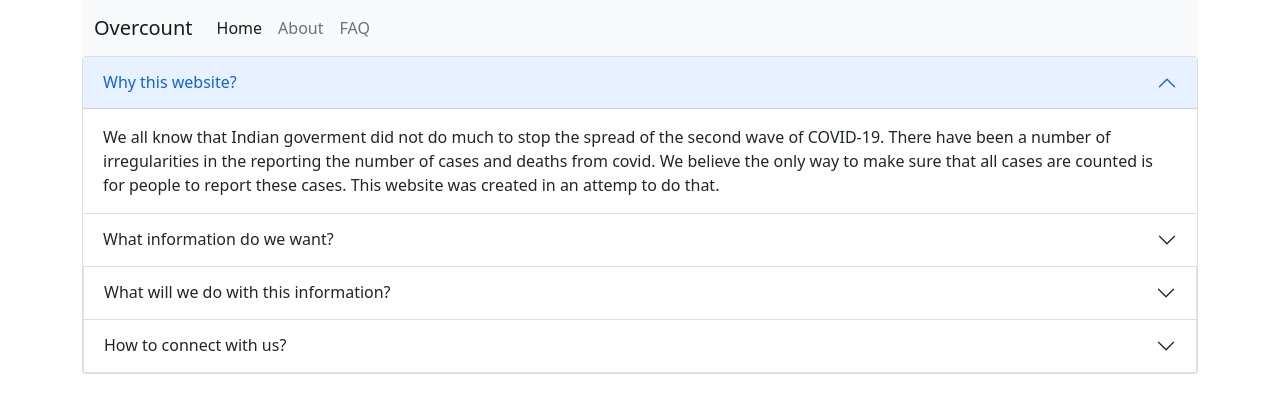
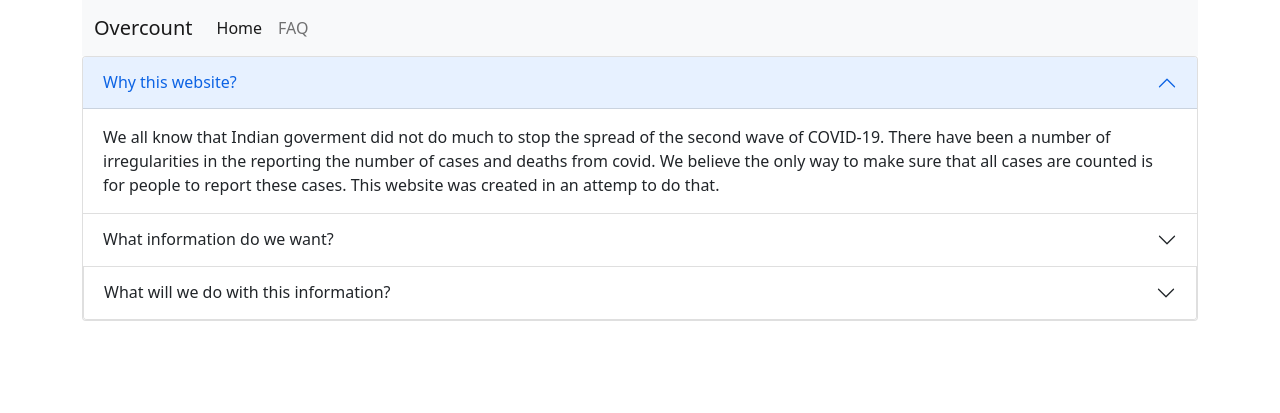
Before and after one commit to shishirpy/overcount-flask, a Flask app: page /faq in a window 1280 px wide. Shown: the top 413 px of the page. Run offline with Flask 2, Linux system fonts and the light colour scheme; some libraries are stand-ins or nearby versions.

Commit message:
updated templates, removed About from nav bar

```diff
--- a/app/templates/base.html
+++ b/app/templates/base.html
@@ -8,7 +8,7 @@
         integrity="sha384-JEW9xMcG8R+pH31jmWH6WWP0WintQrMb4s7ZOdauHnUtxwoG2vI5DkLtS3qm9Ekf"
         crossorigin="anonymous"></script>
     <script type="text/javascript" src="http://ajax.googleapis.com/ajax/libs/jquery/3.5.1/jquery.min.js"></script>
-    <script src={{url_for('static', filename='app.js' ) }}></script>
+    <!-- <script src={{url_for('static', filename='app.js' ) }}></script> -->
     <link href={{url_for('static', filename='app.css' ) }} rel="stylesheet">
     <script src="https://accounts.google.com/gsi/client" async defer></script>
 
@@ -28,13 +28,10 @@
                 <div class="collapse navbar-collapse" id="navbarNavDropdown">
                     <ul class="navbar-nav">
                         <li class="nav-item">
-                            <a class="nav-link active" aria-current="page" href="{{ url_for("main.index") }}">Home</a>
+                            <a class="nav-link active" aria-current="page" href="{{ url_for('main.index') }}">Home</a>
                         </li>
                         <li class="nav-item">
-                            <a class="nav-link" href="#">About</a>
-                        </li>
-                        <li class="nav-item">
-                            <a class="nav-link" href="{{ url_for("main.faq") }}">FAQ</a>
+                            <a class="nav-link" href="{{ url_for('main.faq') }}">FAQ</a>
                         </li>
                     </ul>
                 </div>
@@ -48,7 +45,7 @@
                     data-text="sign_in_with" data-shape="rectangular" data-logo_alignment="left">
                 </div>
                 {% else %}
-                <a class="btn btn-primary" href="{{ url_for("main.logout") }}">Sign Out</a>
+                <a class="btn btn-primary" href="{{ url_for('main.logout') }}">Sign Out</a>
                 {% endif %}
 
             </div>
--- a/app/templates/faq.html
+++ b/app/templates/faq.html
@@ -53,20 +53,6 @@
         </div>
       </div>
     </div>
-    <div class="accordion-item">
-      <h2 class="accordion-header" id="headingFour">
-        <button class="accordion-button collapsed" type="button" data-bs-toggle="collapse"
-          data-bs-target="#collapseFour" aria-expanded="false" aria-controls="collapseFour">
-          How to connect with us?
-        </button>
-      </h2>
-      <div id="collapseFour" class="accordion-collapse collapse" aria-labelledby="headingFour"
-        data-bs-parent="#accordionExample">
-        <div class="accordion-body">
-         this is ho
-        </div>
-      </div>
-    </div>
   </div>
 
 </div>
```
